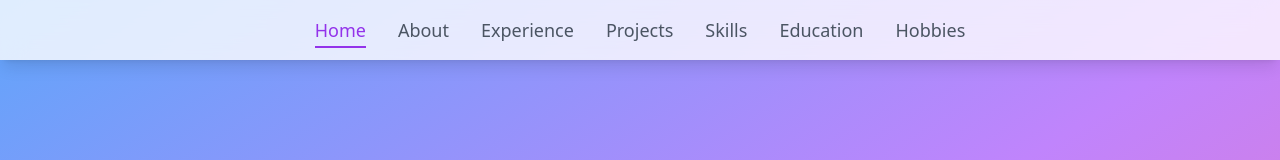
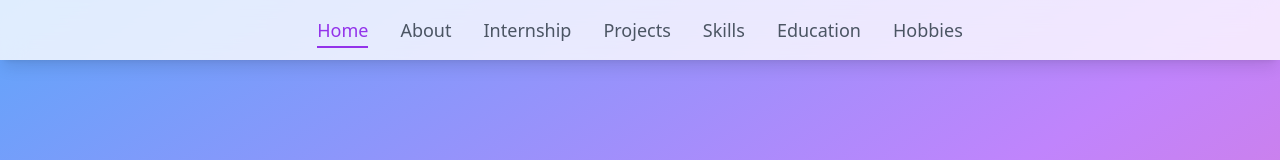
Before and after one commit to suhangowda96/suhan-s_portfolio, a React (Vite) app: page / in a window 1280 px wide. Shown: the top 160 px of the page. Built offline with nearby package versions, Linux system fonts and the light colour scheme.

Commit message:
Navigation.tsx

```diff
--- a/src/components/Navigation.tsx
+++ b/src/components/Navigation.tsx
@@ -13,7 +13,7 @@ interface NavigationProps {
 const navItems: NavItem[] = [
   { id: 'home', label: 'Home' },
   { id: 'about', label: 'About' },
-  { id: 'experience', label: 'Experience' },
+  { id: 'experience', label: 'Internship' },
   { id: 'projects', label: 'Projects' },
   { id: 'skills', label: 'Skills' },
   { id: 'education', label: 'Education' },
```
